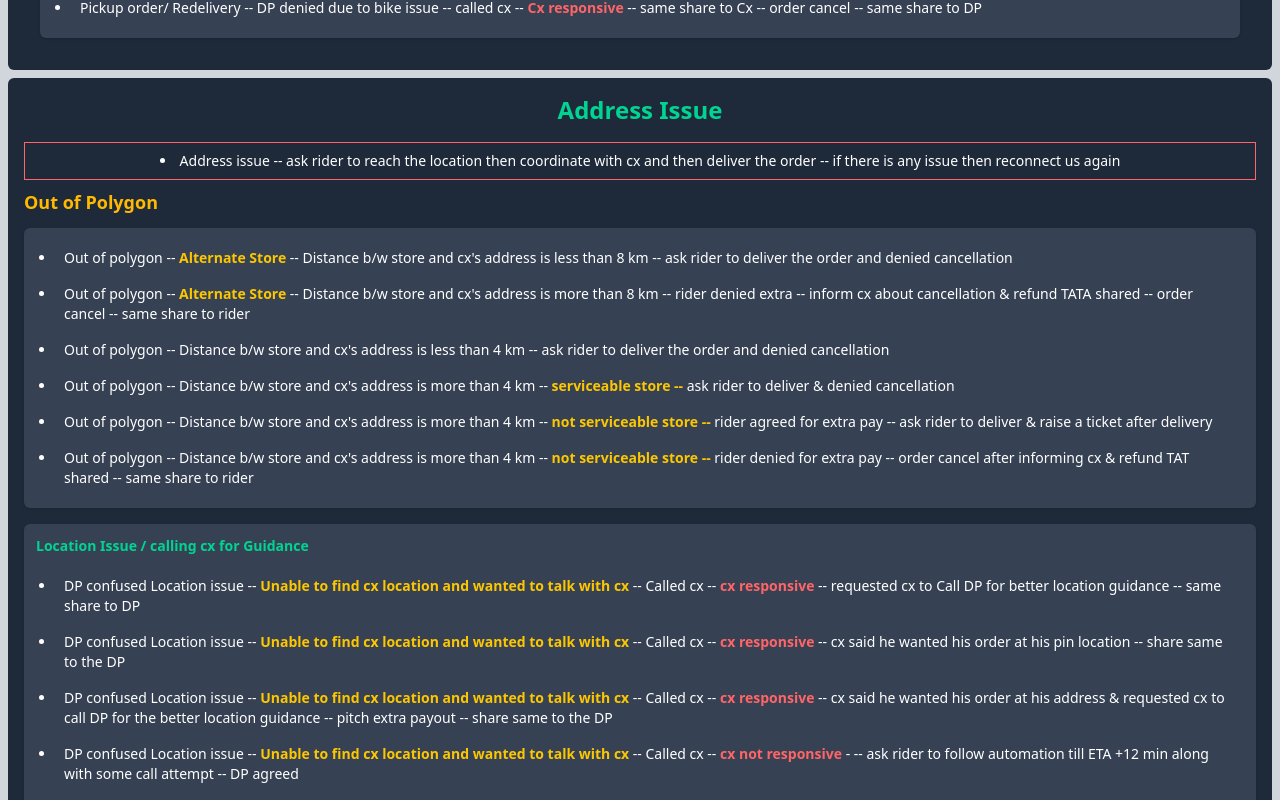
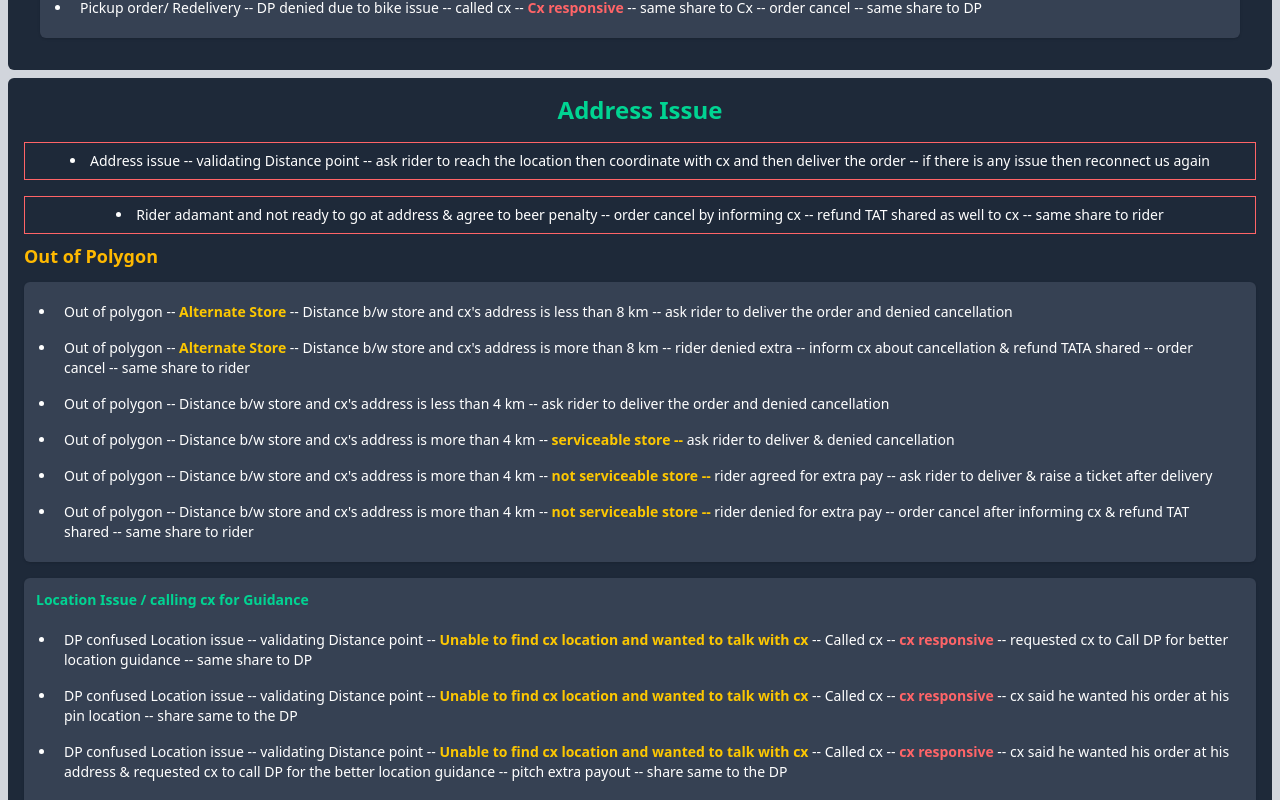
Before and after one commit to Code-with-Sahani/Blinket-DP, a React (Vite) app: page / in a window 1280 px wide. Shown: the part 8854-9654 px from the top of the page. Built offline with nearby package versions, Linux system fonts and the light colour scheme.

Commit message:
Update AddressIssue.jsx

```diff
--- a/src/Components/AddressIssue.jsx
+++ b/src/Components/AddressIssue.jsx
@@ -5,7 +5,10 @@ const AddressIssue = () => {
         <div className="m-2 p-4 text-sm bg-gray-800 text-white rounded-md md--p-6 lg--p-8">
             <h2 className='text-center text-2xl font-semibold text-emerald-400 mb-4'>Address Issue </h2>
             <li className="text-sm border border-red-400 text-center mb-2 mt-4 p-2">
-                Address issue -- ask rider to reach the location then coordinate with cx and then deliver the order -- if there is any issue then reconnect us again
+                Address issue -- validating Distance point -- ask rider to reach the location then coordinate with cx and then deliver the order -- if there is any issue then reconnect us again
+            </li>
+             <li className="text-sm border border-red-400 text-center mb-2 mt-4 p-2">
+                Rider adamant and not ready to go at address & agree to beer penalty -- order cancel by informing cx -- refund TAT shared as well to cx -- same share to rider
             </li>
             {/* <div className="mb-8 border border-yellow-400">
                 <h3 className="text-xl font-semibold text-yellow-400 mb-2 mt-4 pb-2">
@@ -94,10 +97,10 @@ const AddressIssue = () => {
                 <div className="p-3 bg-gray-700 rounded-md shadow">
                     <h3 className="text-sm font-semibold text-emerald-400 mb-3">Location Issue / calling cx for Guidance</h3>
                     <ul className="list-disc pl-5">
-                        <li className="p-2">DP confused Location issue -- <strong className="text-yellow-400 font-semibold">Unable to find cx location and wanted to talk with cx </strong> -- Called cx -- <strong className="text-red-400 font-semibold">cx responsive</strong> -- requested cx to Call DP for better location guidance -- same share to DP</li>
-                        <li className="p-2">DP confused Location issue -- <strong className="text-yellow-400 font-semibold">Unable to find cx location and wanted to talk with cx</strong> -- Called cx -- <strong className="text-red-400 font-semibold">cx responsive</strong> -- cx said he wanted his order at his pin location -- share same to the DP</li>
-                        <li className="p-2">DP confused Location issue -- <strong className="text-yellow-400 font-semibold">Unable to find cx location and wanted to talk with cx</strong> -- Called cx -- <strong className="text-red-400 font-semibold">cx responsive</strong> -- cx said he wanted his order at his address & requested cx to call DP for the better location guidance -- pitch extra payout -- share same to the DP</li>
-                        <li className='p-2'>DP confused Location issue -- <strong className="text-yellow-400 font-semibold">Unable to find cx location and wanted to talk with cx</strong> -- Called cx -- <strong className="text-red-400 font-semibold">cx not responsive</strong> - -- ask rider to follow automation till ETA +12 min along with some call attempt -- DP agreed</li>
+                        <li className="p-2">DP confused Location issue -- validating Distance point -- <strong className="text-yellow-400 font-semibold">Unable to find cx location and wanted to talk with cx </strong> -- Called cx -- <strong className="text-red-400 font-semibold">cx responsive</strong> -- requested cx to Call DP for better location guidance -- same share to DP</li>
+                        <li className="p-2">DP confused Location issue -- validating Distance point -- <strong className="text-yellow-400 font-semibold">Unable to find cx location and wanted to talk with cx</strong> -- Called cx -- <strong className="text-red-400 font-semibold">cx responsive</strong> -- cx said he wanted his order at his pin location -- share same to the DP</li>
+                        <li className="p-2">DP confused Location issue -- validating Distance point -- <strong className="text-yellow-400 font-semibold">Unable to find cx location and wanted to talk with cx</strong> -- Called cx -- <strong className="text-red-400 font-semibold">cx responsive</strong> -- cx said he wanted his order at his address & requested cx to call DP for the better location guidance -- pitch extra payout -- share same to the DP</li>
+                        <li className='p-2'>DP confused Location issue -- validating Distance point -- <strong className="text-yellow-400 font-semibold">Unable to find cx location and wanted to talk with cx</strong> -- Called cx -- <strong className="text-red-400 font-semibold">cx not responsive</strong> - -- ask rider to follow automation till ETA +12 min along with some call attempt -- DP agreed</li>
 
                         <li className='p-2'>DP confused Location issue -- <strong className="text-yellow-400 font-semibold">Unable to find cx location and wanted to talk with cx</strong> -- Called cx -- <strong className="text-red-400 font-semibold">cx not responsive</strong> -- CNR attempt available -- ETA + 12 min not crossed -- -- shared the same with DP</li>
                         <li className='p-2'>DP confused Location issue -- <strong className="text-yellow-400 font-semibold">Unable to find cx location and wanted to talk with cx</strong> -- Called cx -- <strong className="text-red-400 font-semibold">cx not responsive</strong> -- CNR attempt available -- ETA + 12 min crossed -- order canceled -- shared the same with DP</li>
```
